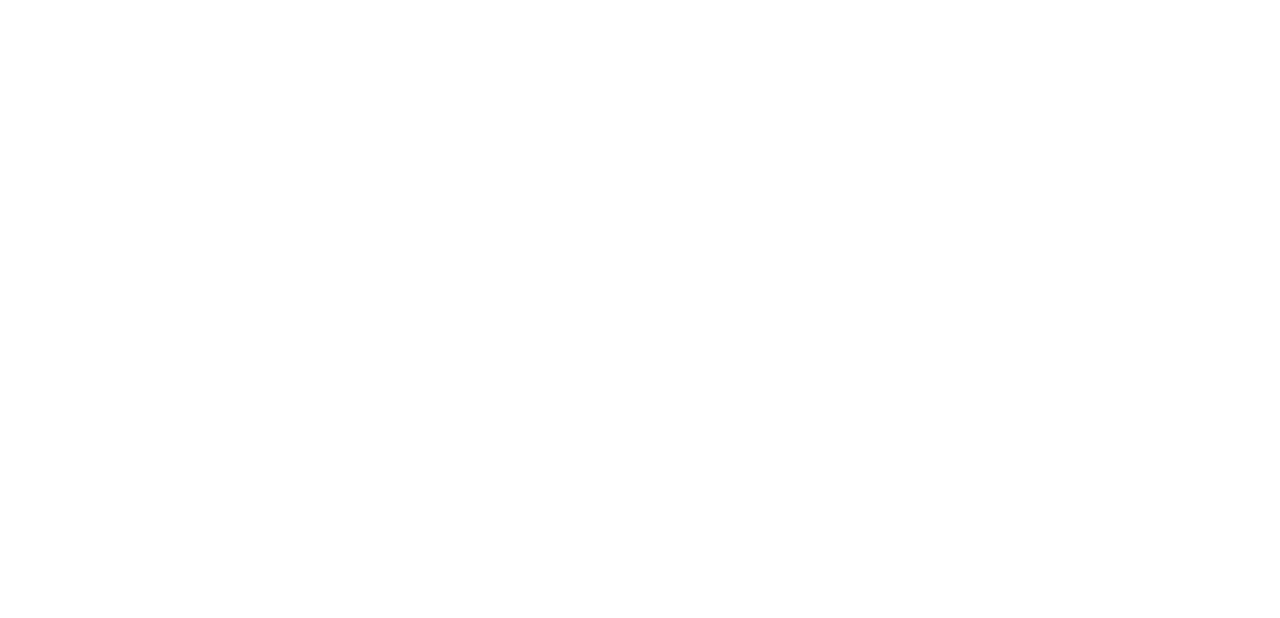
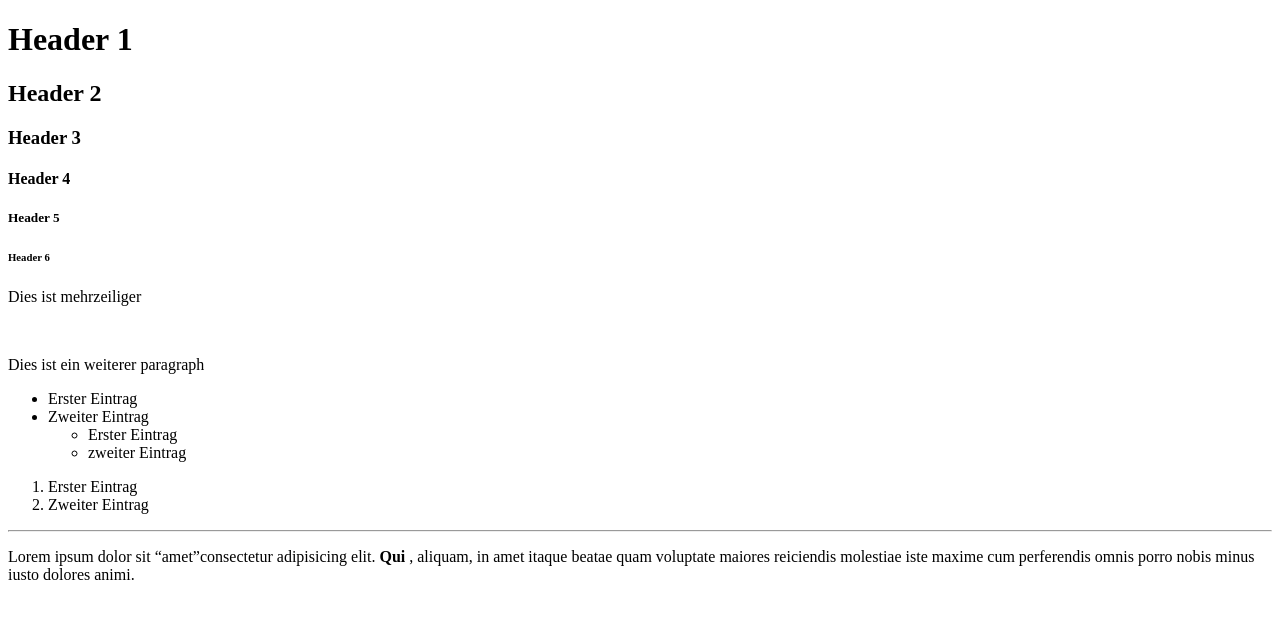
Before and after one commit to sbrycbc/firstpage-html-css, a plain HTML site: page firstpage.html in a window 1280 px wide. Drawn offline with Linux system fonts and the light colour scheme.

Commit message:
begin to learn HTML all is ready

```diff
--- a/firstpage.html
+++ b/firstpage.html
@@ -1,12 +1,62 @@
 <!DOCTYPE html>
-<html lang="en">
+<html lang="en"><!--Die sprache des Dokümentes -->
 <head>
-    <meta charset="UTF-8">
-    <meta http-equiv="X-UA-Compatible" content="IE=edge">
-    <meta name="viewport" content="width=device-width, initial-scale=1.0">
-    <title>Meine Erste Html Seite</title>
+    <meta charset="UTF-8"> <!--Der schriftzeichensatz -->
+    <meta http-equiv="X-UA-Compatible" content="IE=edge"><!-- Kompatiblität zu edge -->
+    <meta name="viewport" content="width=device-width, initial-scale=1.0"> <!-- viewport setup -->
+    <title>Meine Erste Html Seite</title> <!--Der titel des Dokumentes -->
 </head>
 <body>
+    <!-- Header Elemenent-->
+     <h1>Header 1</h1>
+     <h2>Header 2</h2>
+     <h3>Header 3</h3>
+     <h4>Header 4</h4>
+     <h5>Header 5</h5>
+     <h6>Header 6</h6>
+
+     <!--Paragraph-->
+
+    <p>
+        Dies ist mehrzeiliger
+        <br><!-- Ein Zeilenumbruch innerhalb von einem Paragraphen-->
+    </p>
+
+    <br><!-- Elemente ohne inhalt werden sofort geschlossen-->
+
+    <p>Dies ist ein weiterer paragraph</p>
+
+    <!-- Listen-->
+    <ul>
+        <li>Erster Eintrag</li>
+        <li>Zweiter Eintrag</li>
+        <ul><!-- Liste in Liste-->
+            <li>Erster Eintrag</li>
+            <li>zweiter Eintrag</li>
+        </ul>
+    </ul>
+
+
+    <ol>
+        <li>Erster Eintrag</li>
+        <li>Zweiter Eintrag</li>
+    </ol>
+
+
+    <hr>
+
+    <!-- Paragraphen Effekte-->
+    <!--
+        q = Quote
+        b oder strong =Bod (Fett)
+        u = Unterscore
+        del = Deleted
+        i = Italic
+        small = Small
+    -->
+    <p>
+        Lorem ipsum dolor sit <q>amet</q>consectetur adipisicing elit. <b>Qui</b> , aliquam, in amet itaque beatae quam voluptate maiores reiciendis molestiae iste maxime cum perferendis omnis porro nobis minus iusto dolores animi.
+    </p>
 
 </body>
 </html>
```
